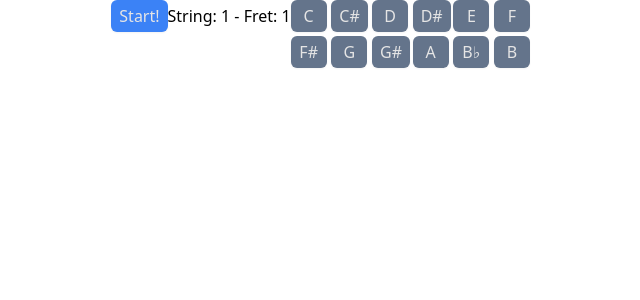
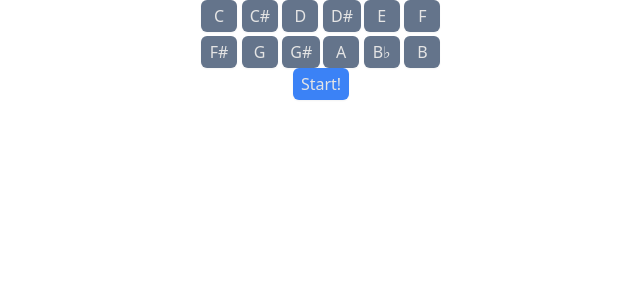
Before and after one commit to benhjt/fretboard-trainer, a React (Create React App) app: page / in a window 1280 px wide. Shown: the top 300 px of the page, without its empty margins (319-959 px from the left). Built offline with nearby package versions, Linux system fonts and the light colour scheme.

Commit message:
Small tidy up of layout

```diff
--- a/src/components/App/App.tsx
+++ b/src/components/App/App.tsx
@@ -1,4 +1,4 @@
-import { useEffect, useState } from 'react';
+import { useState } from 'react';
 
 import {
   FRETBOARD_MAP,
@@ -12,8 +12,8 @@ import { getRandomInt } from '../../utils';
 import Button from '../Button/Button';
 
 function App() {
-  const [stringNo, setStringNo] = useState<number>(1);
-  const [fretNo, setFretNo] = useState<number>(1);
+  const [stringNo, setStringNo] = useState<number>();
+  const [fretNo, setFretNo] = useState<number>();
   const [answer, setAnswer] = useState<string>();
 
   function startQuiz() {
@@ -34,12 +34,18 @@ function App() {
   }
 
   return (
-    <main className="container mx-auto flex justify-center">
+    <main className="container mx-auto flex items-center flex-col">
+      <div>
+        {stringNo && fretNo && (
+          <>
+            String: {stringNo} - Fret: {fretNo}
+          </>
+        )}
+      </div>
+      <AnswerSelection onAnswerSelected={(value) => checkAnswer(value)} />
       <div>
         <Button onClick={startQuiz}>Start!</Button>
-        String: {stringNo} - Fret: {fretNo}
       </div>
-      <AnswerSelection onAnswerSelected={(value) => checkAnswer(value)} />
     </main>
   );
 }
```
